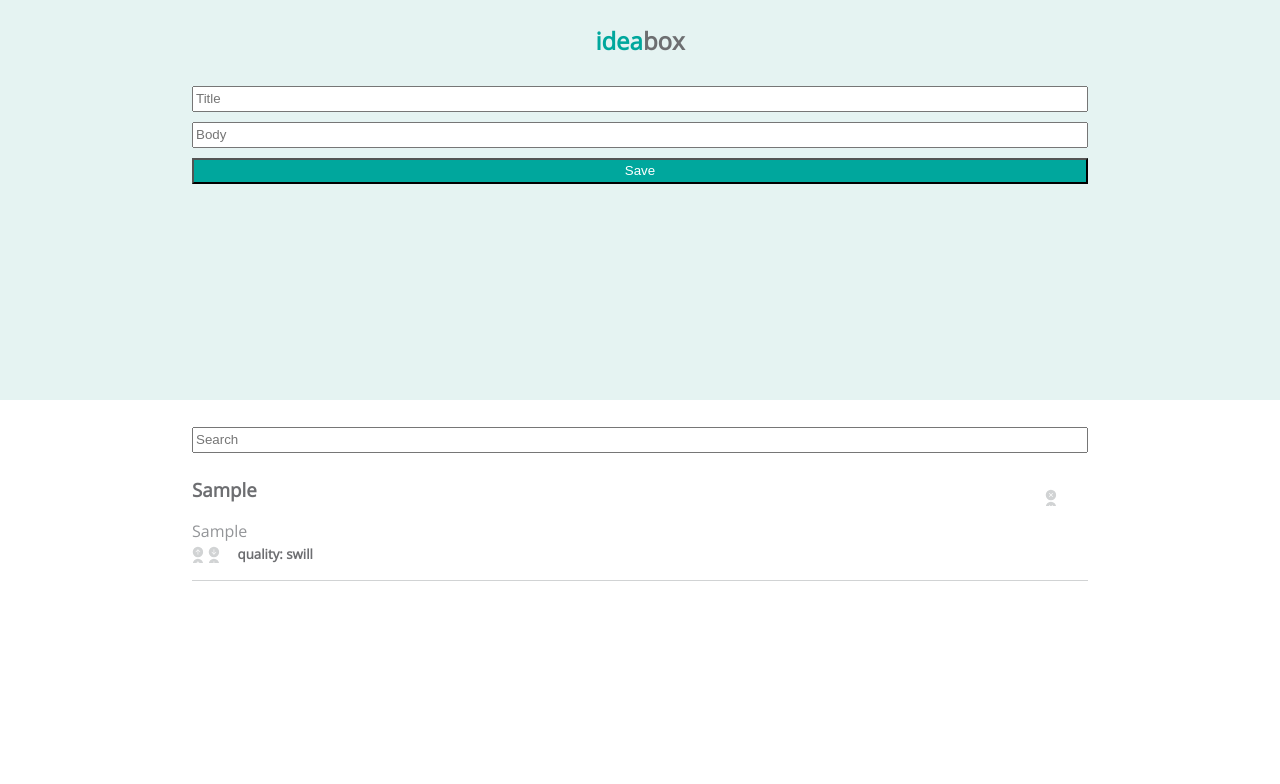
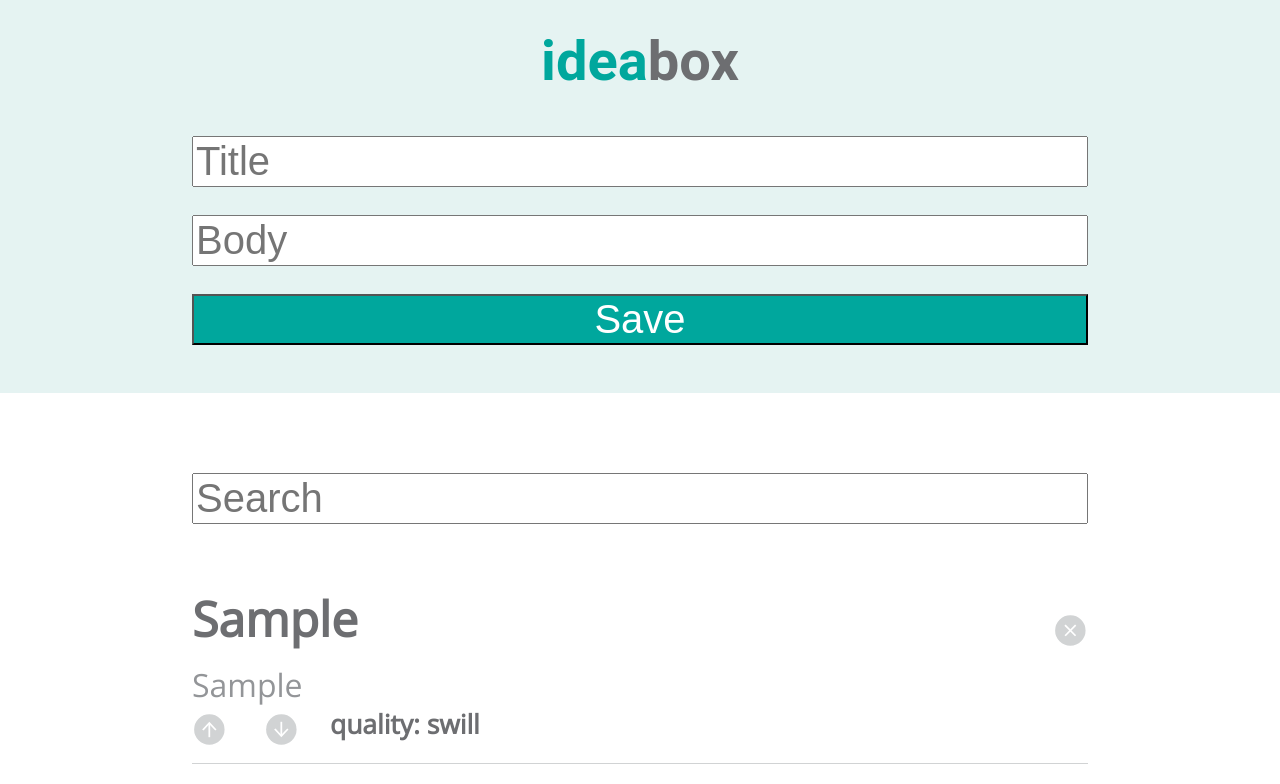
Before and after one commit to brandido/Idea-Box, a plain HTML site: page index.html in a window 1280 px wide. Both pictures are taken after typing "Sample", "Sample" into the empty fields and a click on the button "Save". Drawn offline with nearby package versions, Linux system fonts and the light colour scheme.

Commit message:
Fine tune CSS

```diff
--- a/styles.css
+++ b/styles.css
@@ -3,14 +3,14 @@
 }
 
 body {
-  font-family: "open sans", san-serif;
+  font-family: "Open Sans", san-serif;
   margin: 0;
   height: 100%
 }
 
 .top-container {
   overflow: auto;
-  height: 50vh;
+  /*height: 50vh;*/
   text-align: center;
   background-color: #E5F3F2;
 }
@@ -22,7 +22,9 @@ form {
 }
 
 h1 {
-  margin: 1em;
+  font-family: "Roboto", open-sans;
+  font-size: 3.5em;
+  margin: 0.5em;
   color: #6D6E71;
 }
 
@@ -33,7 +35,7 @@ h1 {
 .inner-containers-widths {
   width: 70%;
   margin: 0.35em;
-  height: 2em;
+  font-size: 2.5em;
 }
 
 input {
@@ -72,33 +74,47 @@ li {
 h3 {
   display: inline-block;
   color: #6D6E71;
+  font-size: 3em;
+  margin-bottom: .25em;
 }
+
 
 .delete-button {
   background: url('images/delete.svg');
+  background-repeat: no-repeat;
   border: none;
   float: right;
-  margin: 2.3em;
+  width: 35px;
+  height: 35px;
+  margin-top: 75px;
 }
 
 p {
   margin: 0;
   color: #939598;
+  font-size: 2em;
 }
 
 .up-vote {
   background: url('images/upvote.svg');
+  background-repeat: no-repeat;
   border: none;
+  width: 35px;
+  height: 35px;
 }
 
 .down-vote {
   background: url('images/downvote.svg');
+  background-repeat: no-repeat;
   border: none;
-  margin: 0 1em:
+  width: 35px;
+  height: 35px;
+  margin-left: 2.5em;
 }
 
 h5 {
   display: inline-block;
   margin: 0 1em;
   color: #6D6E71;
+  font-size: 1.65em;
 }
```
